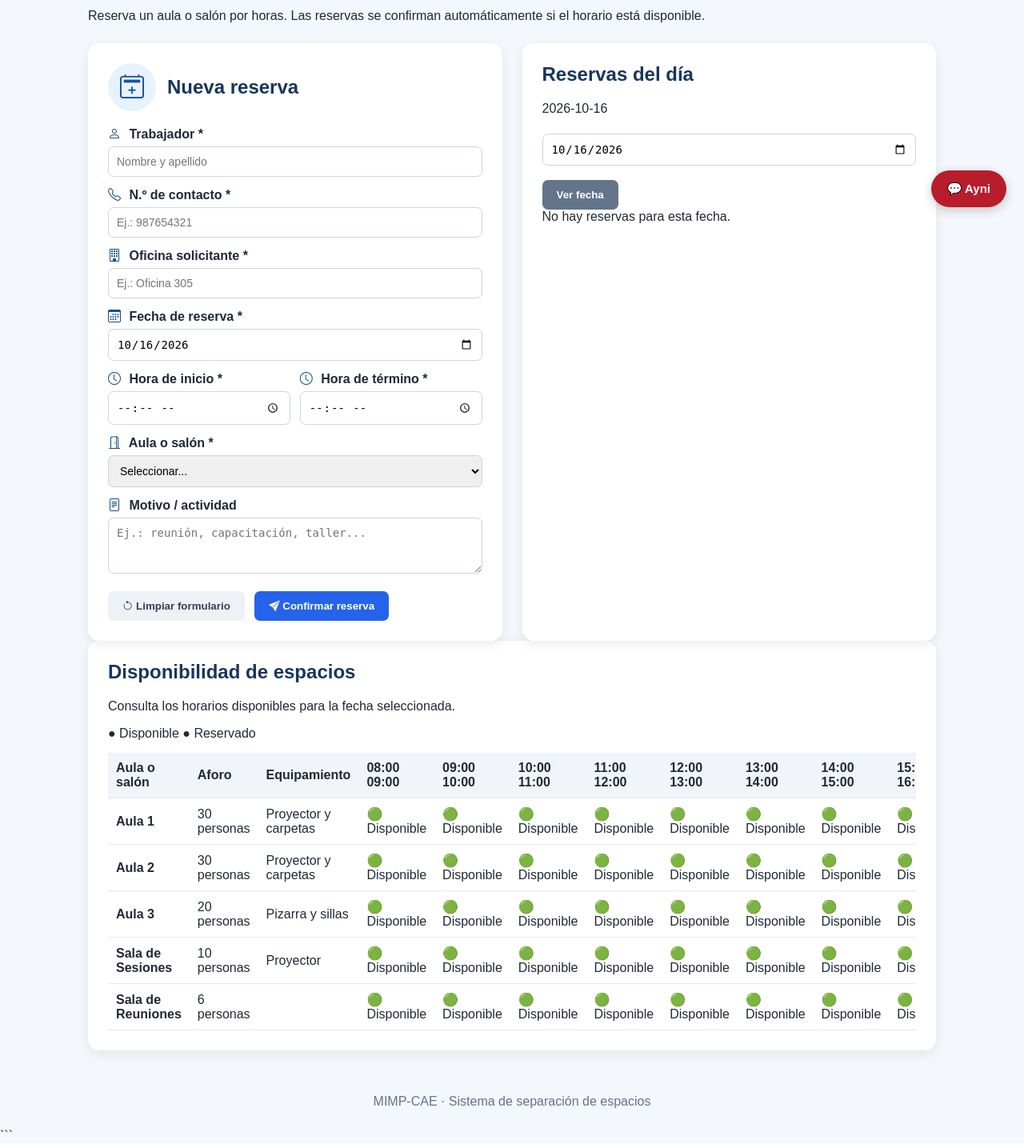
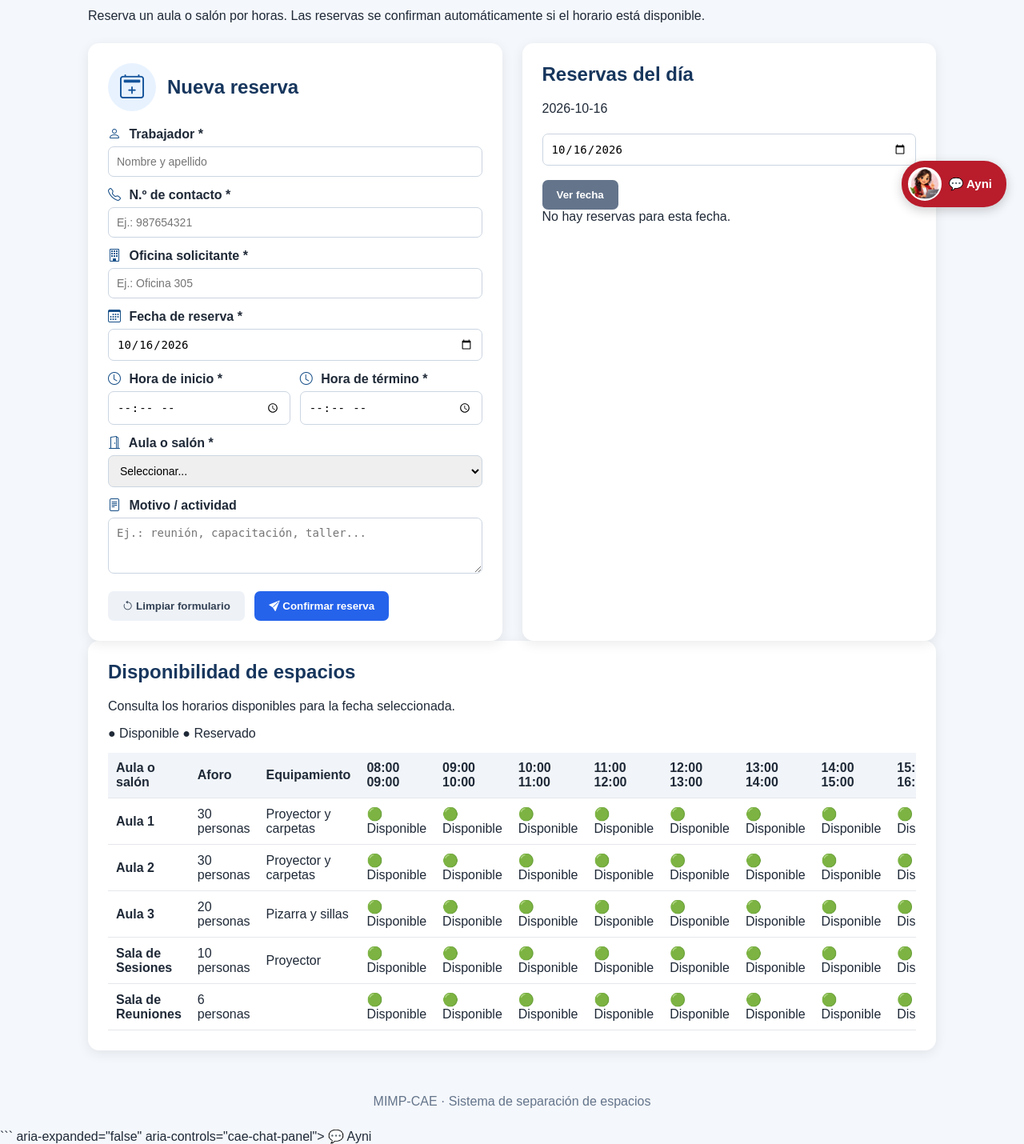
Before and after one commit to jvargash80-bit/mimp-cae, a Flask app: page / in a window 1280 px wide. Shown: the part 519-1949 px from the top of the page at 80% size. Run offline with Flask 3, Linux system fonts and the light colour scheme; data that the repository does not hold is empty; some libraries are stand-ins or nearby versions.

Commit message:
Update index.html

```diff
--- a/templates/index.html
+++ b/templates/index.html
@@ -552,15 +552,104 @@ function cerrarRecomendaciones() {
   #cae-chat-options button:hover {
     background: #fff0f1;
   }
+
+.cae-chat-header {
+  display: flex;
+  align-items: center;
+  gap: 10px;
+  min-height: 68px;
+  box-sizing: border-box;
+}
+
+.cae-ayni-header {
+  width: 48px;
+  height: 48px;
+  border-radius: 50%;
+  object-fit: cover;
+  object-position: center top;
+  background: white;
+  border: 2px solid white;
+  flex-shrink: 0;
+}
+
+.cae-ayni-title {
+  display: flex;
+  flex-direction: column;
+  gap: 4px;
+  flex: 1;
+  min-width: 0;
+}
+
+.cae-ayni-title strong {
+  font-size: 18px;
+}
+
+.cae-ayni-title span {
+  font-size: 12px;
+  font-weight: normal;
+}
+
+#cae-chat-close {
+  flex-shrink: 0;
+  float: none !important;
+}
+
+#cae-chat-button.cae-launcher {
+  display: flex;
+  align-items: center;
+  justify-content: center;
+  gap: 9px;
+  padding: 8px 18px 8px 8px;
+}
+
+.cae-ayni-launcher {
+  width: 42px;
+  height: 42px;
+  border-radius: 50%;
+  object-fit: cover;
+  object-position: center top;
+  background: white;
+  border: 2px solid white;
+}
+
 </style>
 
+
 <button id="cae-chat-button" type="button"
+  aria-expanded="false"
+  aria-controls="cae-chat-panel"
+  class="cae-launcher">
+
+  <img src="/static/ayni.png"
+       alt=""
+       class="cae-ayni-launcher">
+
+  <span>💬 Ayni</span>
+</button>
+
         aria-expanded="false" aria-controls="cae-chat-panel">
    💬 Ayni
 </button>
 
 <section id="cae-chat-panel" aria-label="Ayni, Asistente virtual MIMP-CAE">
-  <div id="cae-chat-header">
+
+<div id="cae-chat-header" class="cae-chat-header">
+  <img src="/static/ayni.png"
+       alt="Ayni, asistente virtual MIMP-CAE"
+       class="cae-ayni-header">
+
+  <div class="cae-ayni-title">
+    <strong>Ayni</strong>
+    <span>Asistente Virtual MIMP-CAE</span>
+  </div>
+
+  <button id="cae-chat-close" type="button"
+    aria-label="Cerrar chat"
+    style="float:right;background:transparent;color:white;border:0;cursor:pointer;font-size:18px">
+    ×
+  </button>
+</div>
+
    Ayni
 <div style="font-size:12px;font-weight:normal;margin-top:5px">
   Asistente Virtual MIMP-CAE
```
